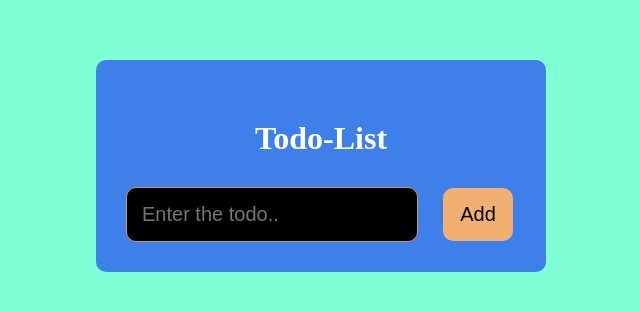
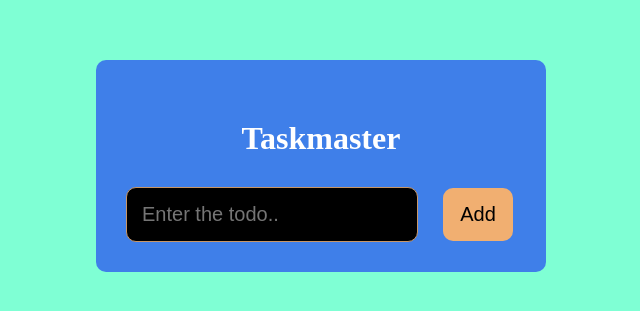
Before and after one commit to n-pravab/taskmaster, a React (Create React App) app: page / in a window 1280 px wide. Shown: the part 229-540 px from the top of the page, without its empty margins (319-959 px from the left). Built offline with nearby package versions, Linux system fonts and the light colour scheme.

Commit message:
Update Header.js

```diff
--- a/src/components/Header.js
+++ b/src/components/Header.js
@@ -3,7 +3,7 @@ import React from "react";
 const Header = () => {
   return (
     <div className="header">
-      <h1>Todo-List</h1>
+      <h1>Taskmaster</h1>
     </div>
   );
 };
```
